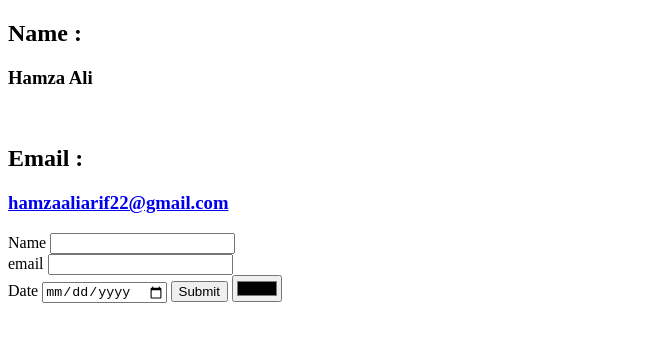
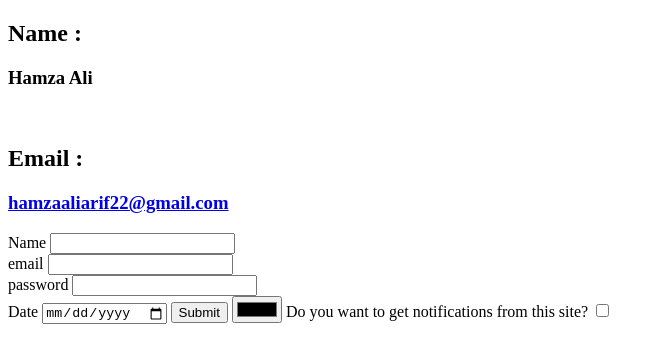
Before and after one commit to hamzaaliarif/CV, a plain HTML site: page contact.html in a window 1280 px wide. Shown: the whole page, without its empty margins (0-664 px from the left). Drawn offline with Linux system fonts and the light colour scheme.

Commit message:
update contact.html

```diff
--- a/contact.html
+++ b/contact.html
@@ -17,12 +17,17 @@
      <input type="text" />
      <br />
      <label >email</label>
-     <input type="text"  />
+     <input  type="text"  />
+     <br />
+     <label> password</label>
+     <input type="password" />
      <br />
      <label >Date</label>
      <input type="date"/>
      <input type="submit" />
      <input type="color" name="" id="" value="" />
+     <label> Do you want to get notifications from this site?</label>
+     <input type="checkbox"  />
     </form>
   </body>
 </html>
```
